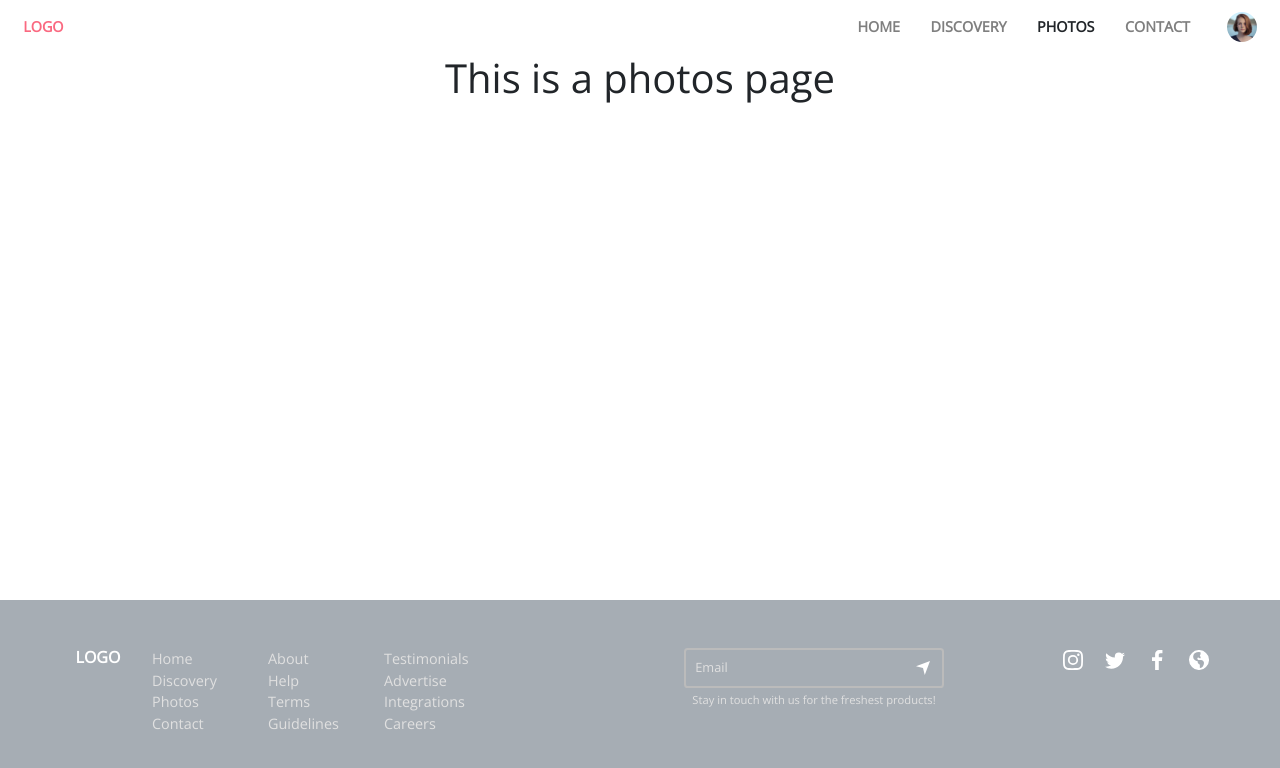
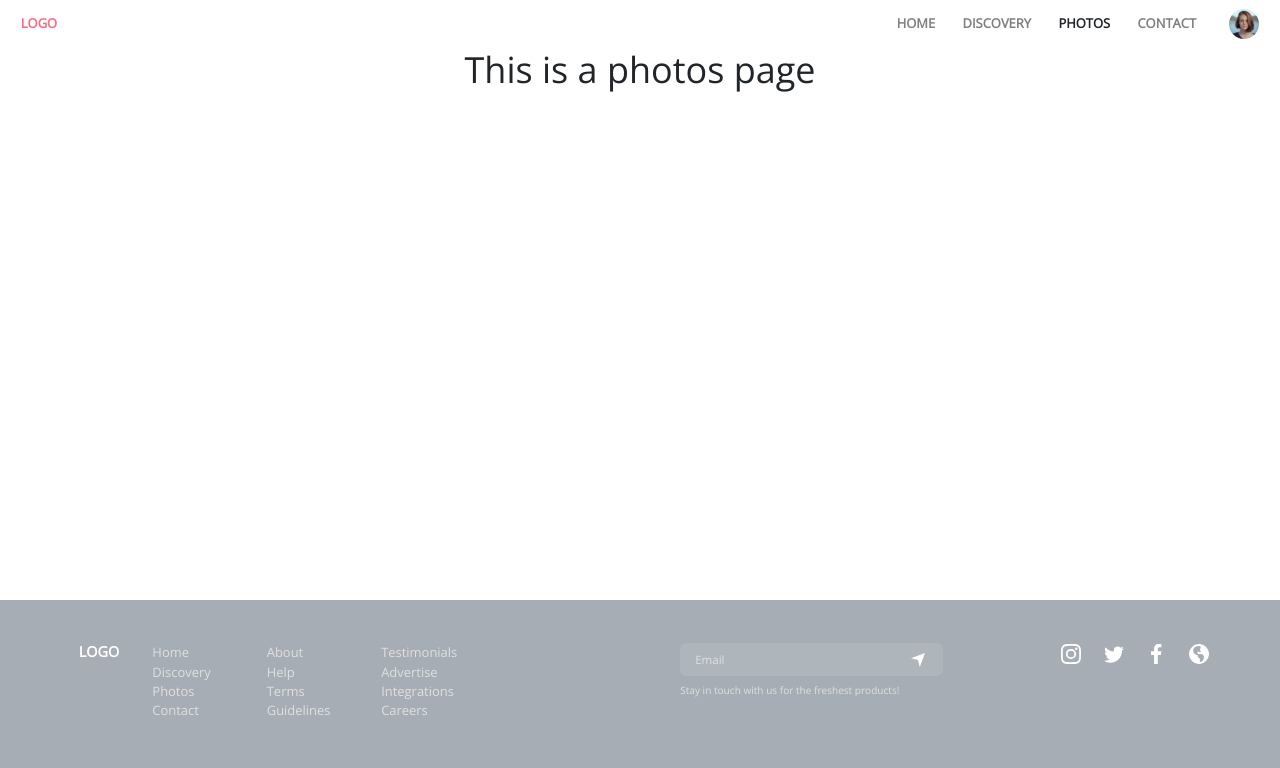
Before and after one commit to FieldMarshallVague/radix-mock-up, a Vue app: page /#/photos in a window 1280 px wide. Shown: the top 768 px of the page. Built offline with nearby package versions, Linux system fonts and the light colour scheme.

Commit message:
css updates

```diff
--- a/src/components/Footer.vue
+++ b/src/components/Footer.vue
@@ -56,7 +56,7 @@ export default Vue.extend({
 <style scoped lang="scss">
 footer{
   width:100%;
-  background-color: #A6ADB4;
+  background-color: var(--footer-background-color);
   color: #fff;
   clear: both;
   position: relative;
@@ -141,22 +141,22 @@ a{
 
 .search {
   grid-area: search;
+  text-align: left;
 
   .search-box{
     display:flex;
     align-content: space-between;
     width:100%;
-    padding: 0.5em;
-    border-radius: 0.25em;
-
-    border:2px solid var(--footer-border-color);
+    padding: 0.5em 1em;
+    border-radius: 0.5em;
+    background-color: var(--search-box-background-color);
   }
 
   input[type=text]{
     flex: 1;
     border:0 none;
+    font-size:0.8rem;
     background-color: transparent;
-    font-size:0.8rem;
     color: var(--footer-links-color);
   }
   ::placeholder { /* Chrome, Firefox, Opera, Safari 10.1+ */
@@ -191,6 +191,8 @@ a{
 
   span {
     font-size:0.7rem;
+    line-height:2rem;
+    align-self:flex-start;
     color: var(--footer-links-color);
   }
 }
--- a/src/custom.scss
+++ b/src/custom.scss
@@ -25,10 +25,13 @@ Now it is OK to import Bootstrap stuff
 
 
   // footer
+  $footer-bg-color: #A6ADB4;
+  --footer-background-color: #{$footer-bg-color};
   --footer-font-color: #fff;
   --footer-links-color: #e0e0e0;
   --footer-links-hover-color: #fa6980;
   --footer-border-color: #bbb;
+  --search-box-background-color: #{lighten($footer-bg-color, 3%)};
 }
 
 $theme-colors: (
--- a/src/global.scss
+++ b/src/global.scss
@@ -1,7 +1,11 @@
+@function v($var) {
+  @return var(--#{$var});
+}
+
 html {
   box-sizing: border-box;
   // font-size: 62.5%;
-  font-size: 100%;
+  font-size:90%;
 }
 
 *,
```
